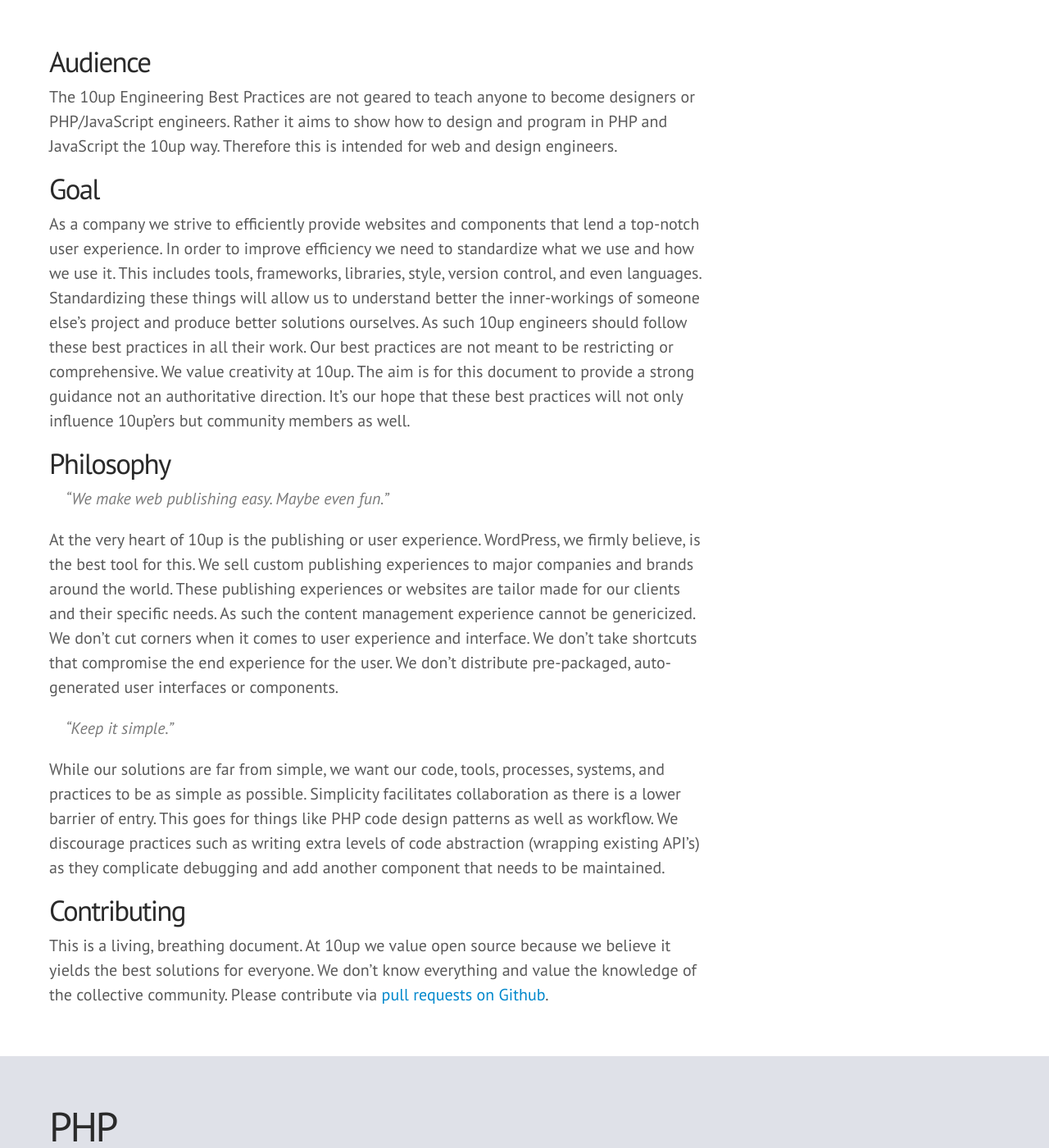
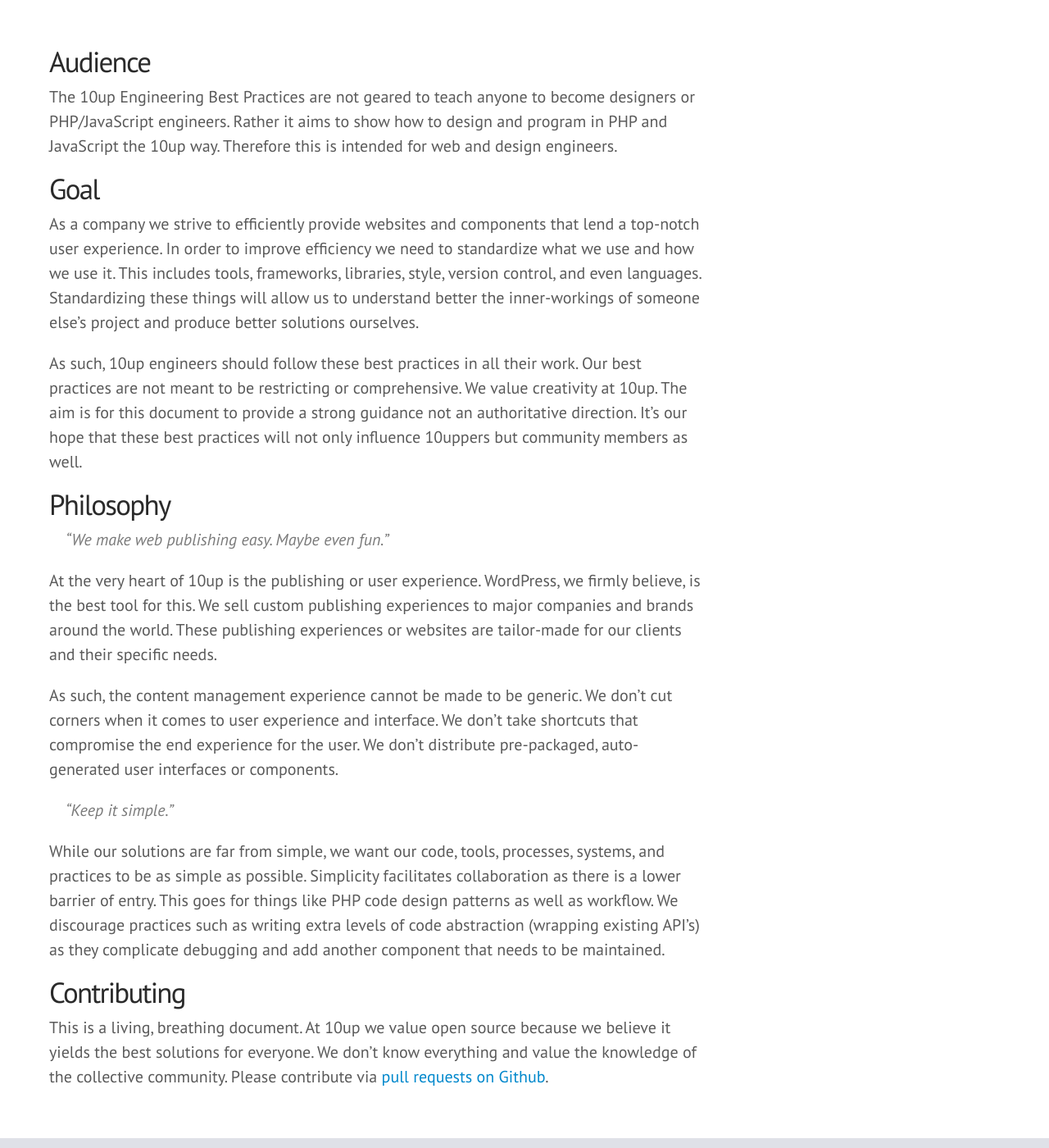
Before and after one commit to 10up/Engineering-Best-Practices, a Jekyll site: the page built from index.html, in a window 1280 px wide and 1400 px high, scrolled down 1513 px. Shown: the whole window at 82% size. Built offline with Jekyll 4.4.1, drawn with Linux system fonts in a browser that asks for light colours; some web fonts are replaced; Markdown is read by kramdown in place of the engine named in the settings; comment, search, counter and statistics services are not loaded.

Commit message:
Grammatical and sentence structure tweaks for the Introduction section.

```diff
--- a/_includes/markdown/Introduction.md
+++ b/_includes/markdown/Introduction.md
@@ -4,13 +4,17 @@
 
 ### Goal
 
-As a company we strive to efficiently provide websites and components that lend a top-notch user experience. In order to improve efficiency we need to standardize what we use and how we use it. This includes tools, frameworks, libraries, style, version control, and even languages. Standardizing these things will allow us to understand better the inner-workings of someone else’s project and produce better solutions ourselves. As such 10up engineers should follow these best practices in all their work. Our best practices are not meant to be restricting or comprehensive. We value creativity at 10up. The aim is for this document to provide a strong guidance not an authoritative direction. It's our hope that these best practices will not only influence 10up'ers but community members as well.
+As a company we strive to efficiently provide websites and components that lend a top-notch user experience. In order to improve efficiency we need to standardize what we use and how we use it. This includes tools, frameworks, libraries, style, version control, and even languages. Standardizing these things will allow us to understand better the inner-workings of someone else’s project and produce better solutions ourselves.
+
+As such, 10up engineers should follow these best practices in all their work. Our best practices are not meant to be restricting or comprehensive. We value creativity at 10up. The aim is for this document to provide a strong guidance not an authoritative direction. It's our hope that these best practices will not only influence 10uppers but community members as well.
 
 ### Philosophy
 
 > "We make web publishing easy. Maybe even fun."
 
-At the very heart of 10up is the publishing or user experience. WordPress, we firmly believe, is the best tool for this. We sell custom publishing experiences to major companies and brands around the world. These publishing experiences or websites are tailor made for our clients and their specific needs. As such the content management experience cannot be genericized. We don't cut corners when it comes to user experience and interface. We don't take shortcuts that compromise the end experience for the user. We don't distribute pre-packaged, auto-generated user interfaces or components.
+At the very heart of 10up is the publishing or user experience. WordPress, we firmly believe, is the best tool for this. We sell custom publishing experiences to major companies and brands around the world. These publishing experiences or websites are tailor-made for our clients and their specific needs.
+
+As such, the content management experience cannot be made to be generic. We don't cut corners when it comes to user experience and interface. We don't take shortcuts that compromise the end experience for the user. We don't distribute pre-packaged, auto-generated user interfaces or components.
 
 > "Keep it simple."
 
```
